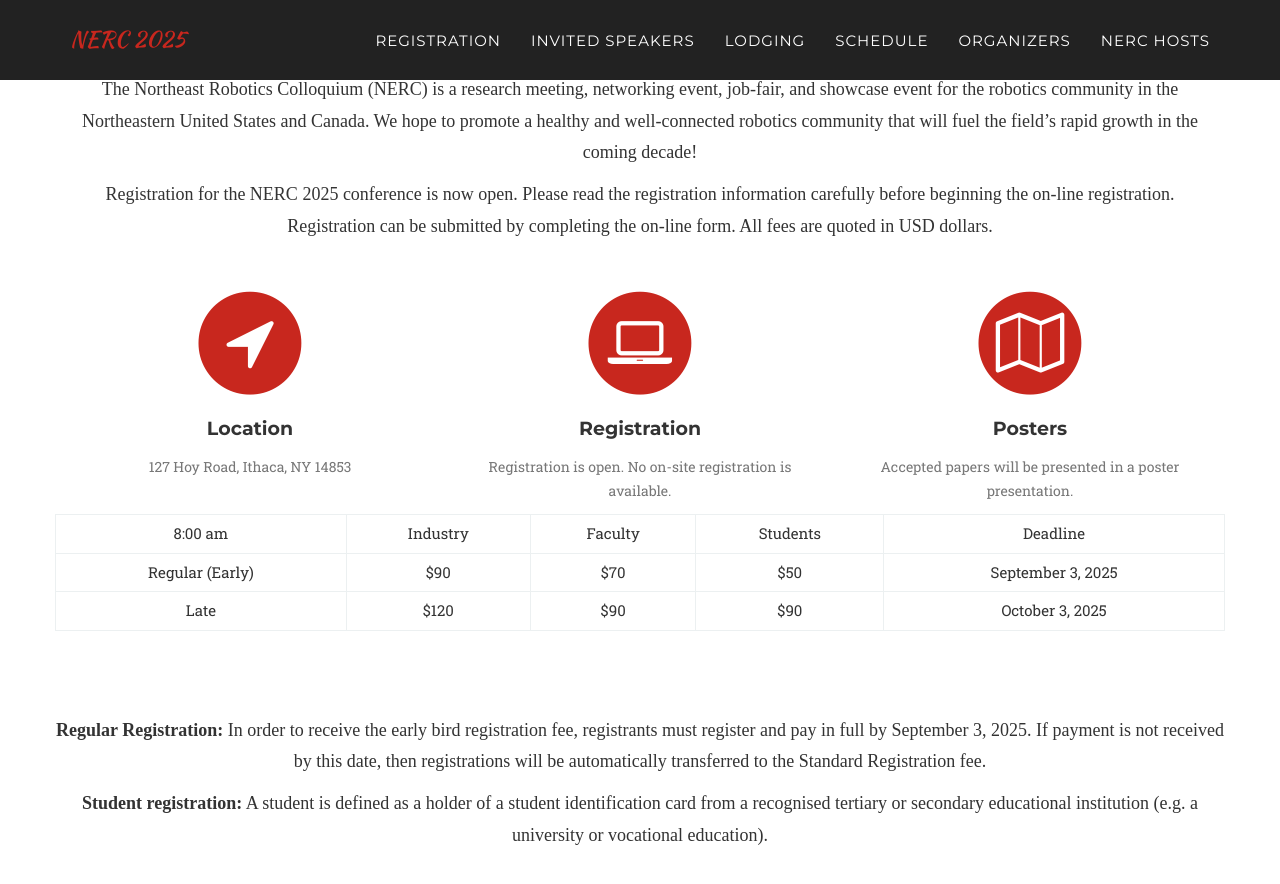
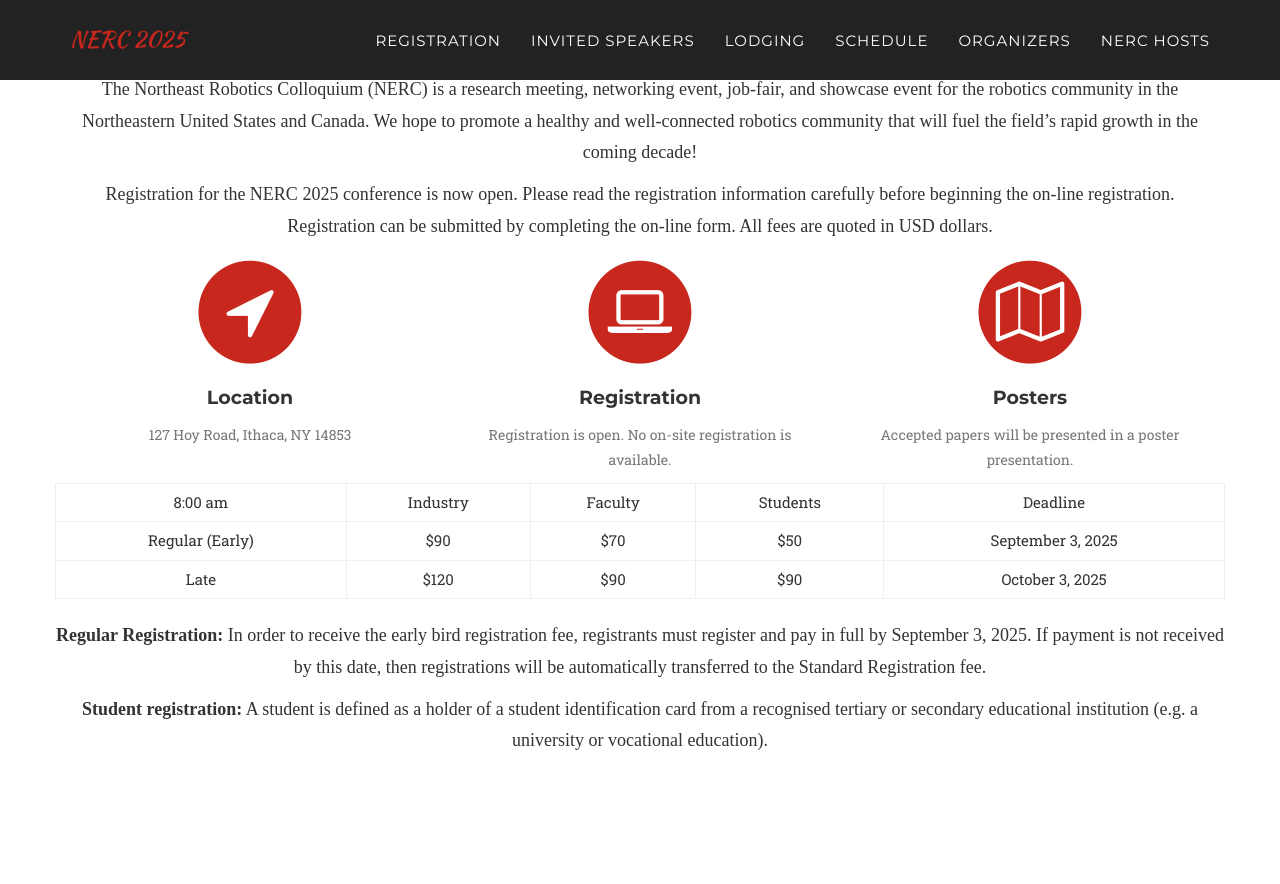
Before and after one commit to Cornell-Tech-AIRLab/cornell2025.nerc.io, a Jekyll site: the page built from index.html, in a window 1280 px wide and 900 px high, scrolled down 945 px. Shown: the top 884 px of the window. Built offline with Jekyll 4.4.1, drawn with Linux system fonts in a browser that asks for light colours; some web fonts are replaced.

Commit message:
reverting break

```diff
--- a/_includes/registration.html
+++ b/_includes/registration.html
@@ -7,7 +7,7 @@
         <!-- <h3 class="section-subheading">The Northeast Robotics Colloquium (NERC) is a research meeting, networking event, job-fair, and showcase event for the robotics community in the Northeastern United States and Canada. We hope to promote a healthy and well-connected robotics community that will fuel the field’s rapid growth in the coming decade!</h3> -->
         <!-- <h3 class="section-subheading">Registration for the NERC 2025 conference is now open. Please read the registration information carefully before beginning the on-line registration. Registration can be submitted by completing the on-line form. All fees are quoted in USD dollars.</h3> -->
         <p style="font-family: 'Times New Roman', Times, serif; font-size: 18px;">The Northeast Robotics Colloquium (NERC) is a research meeting, networking event, job-fair, and showcase event for the robotics community in the Northeastern United States and Canada. We hope to promote a healthy and well-connected robotics community that will fuel the field’s rapid growth in the coming decade!</p>
-        <p style="font-family: 'Times New Roman', Times, serif; font-size: 18px;">Registration for the NERC 2025 conference is now open. Please read the registration information carefully before beginning the on-line registration. Registration can be submitted by completing the on-line form. All fees are quoted in USD dollars.<br><br></p>
+        <p style="font-family: 'Times New Roman', Times, serif; font-size: 18px;">Registration for the NERC 2025 conference is now open. Please read the registration information carefully before beginning the on-line registration. Registration can be submitted by completing the on-line form. All fees are quoted in USD dollars.</p>
 
       </div>
     </div>
@@ -97,7 +97,7 @@
         </tbody>
       </table>
 
-      <p style="font-family: 'Times New Roman', Times, serif; font-size: 18px;"><br><br><b>Regular Registration:</b> In order to receive the early bird registration fee, registrants must register and pay in full by September 3, 2025. If payment is not received by this date, then registrations will be automatically transferred to the Standard Registration fee.</p>
+      <p style="font-family: 'Times New Roman', Times, serif; font-size: 18px;"><b>Regular Registration:</b> In order to receive the early bird registration fee, registrants must register and pay in full by September 3, 2025. If payment is not received by this date, then registrations will be automatically transferred to the Standard Registration fee.</p>
       <p style="font-family: 'Times New Roman', Times, serif; font-size: 18px;"><b>Student registration:</b> A student is defined as a holder of a student identification card from a recognised tertiary or secondary educational institution (e.g. a university or vocational education).</p>
 
     </div>
```
